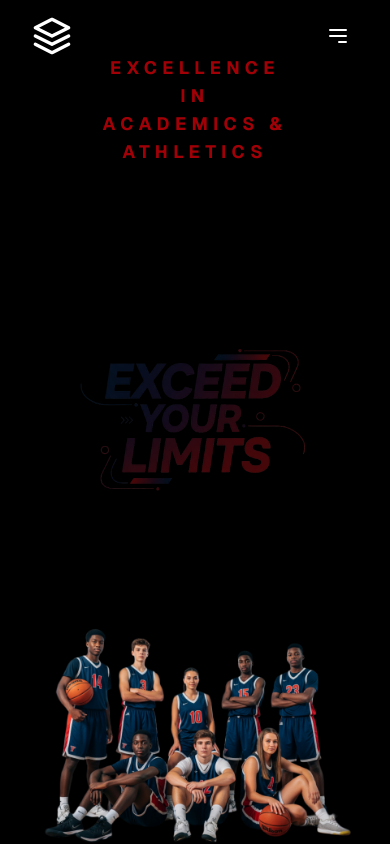
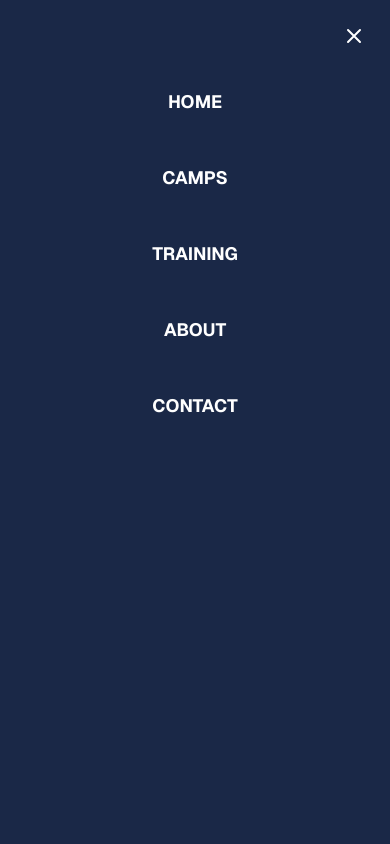
Before and after one commit to digitalmarketingcanada5/basketball_website, a Next.js app: page / in a window 390 px wide. Both pictures are taken after a click on the button "Toggle mobile menu". Shown: the top 844 px of the page. Built offline with nearby package versions, Linux system fonts and the light colour scheme.

Commit message:
Implement mobile navigation menu and refactor desktop navigation in Header component

```diff
--- a/src/components/layout/Header.jsx
+++ b/src/components/layout/Header.jsx
@@ -1,24 +1,12 @@
-import React from 'react';
+'use client';
+import React, { useState } from 'react';
 import Link from 'next/link';
 import { Logo, MenuIcon } from '../icons';
 import { navigation } from '../../lib/siteData';
 
 const Header = () => {
-  return (
-    <header className="absolute top-0 left-0 w-full z-50 py-4 px-4 sm:px-8">
-      <div className="container mx-auto flex justify-between items-center">
-        {/* Logo */}
-        <div className="flex items-center space-x-3">
-          <Logo />
-          <div className="hidden md:block">
-            <h3 className="text-white font-bold text-lg">EXCEED CAD</h3>
-            <p className="text-gray-400 text-xs">Academic Basketball Prep</p>
-          </div>
-        </div>
+  const [isMobileMenuOpen, setIsMobileMenuOpen] = useState(false);
 
-        {/* Navigation */}
-        <nav className="hidden lg:flex items-center space-x-6 text-sm font-bold">
-          {navigation.main.map(item => {
   // Function to determine the correct href for each nav item
   const getNavHref = (navItem) => {
     switch(navItem) {
@@ -40,7 +28,29 @@ const Header = () => {
     }
   };
 
+  const toggleMobileMenu = () => {
+    setIsMobileMenuOpen(!isMobileMenuOpen);
+  };
+
+  const closeMobileMenu = () => {
+    setIsMobileMenuOpen(false);
+  };
+
   return (
+    <header className="absolute top-0 left-0 w-full z-50 py-4 px-4 sm:px-8">
+      <div className="container mx-auto flex justify-between items-center">
+        {/* Logo */}
+        <div className="flex items-center space-x-3">
+          <Logo />
+          <div className="hidden md:block">
+            <h3 className="text-white font-bold text-lg">EXCEED CAD</h3>
+            <p className="text-gray-400 text-xs">Academic Basketball Prep</p>
+          </div>
+        </div>
+
+        {/* Desktop Navigation */}
+        <nav className="hidden lg:flex items-center space-x-6 text-sm font-bold">
+          {navigation.main.map(item => (
             <Link
               key={item}
               href={getNavHref(item)}
@@ -48,15 +58,55 @@ const Header = () => {
             >
               {item}
             </Link>
-            );
-          })}
+          ))}
         </nav>
 
         {/* Mobile Menu Button */}
-        <button className="lg:hidden p-2">
+        <button
+          className="lg:hidden p-2 text-white"
+          onClick={toggleMobileMenu}
+          aria-label="Toggle mobile menu"
+        >
           <MenuIcon />
         </button>
       </div>
+
+      {/* Mobile Navigation Menu */}
+      {isMobileMenuOpen && (
+        <div className="lg:hidden fixed inset-0 top-0 bg-exceed-navy bg-opacity-95 z-40">
+          <div className="flex flex-col h-full pt-20">
+            {/* Close Button */}
+            <button
+              className="absolute top-4 right-4 p-2 text-white"
+              onClick={closeMobileMenu}
+              aria-label="Close mobile menu"
+            >
+              <svg
+                className="w-6 h-6"
+                fill="none"
+                stroke="currentColor"
+                viewBox="0 0 24 24"
+              >
+                <path strokeLinecap="round" strokeLinejoin="round" strokeWidth={2} d="M6 18L18 6M6 6l12 12" />
+              </svg>
+            </button>
+
+            {/* Mobile Navigation Links */}
+            <nav className="flex flex-col items-center space-y-8 text-lg font-bold">
+              {navigation.main.map(item => (
+                <Link
+                  key={item}
+                  href={getNavHref(item)}
+                  className="text-white hover:text-red-600 transition-colors py-2"
+                  onClick={closeMobileMenu}
+                >
+                  {item}
+                </Link>
+              ))}
+            </nav>
+          </div>
+        </div>
+      )}
     </header>
   );
 };
```
Lines whose indentation alone changed are shown as unchanged.
